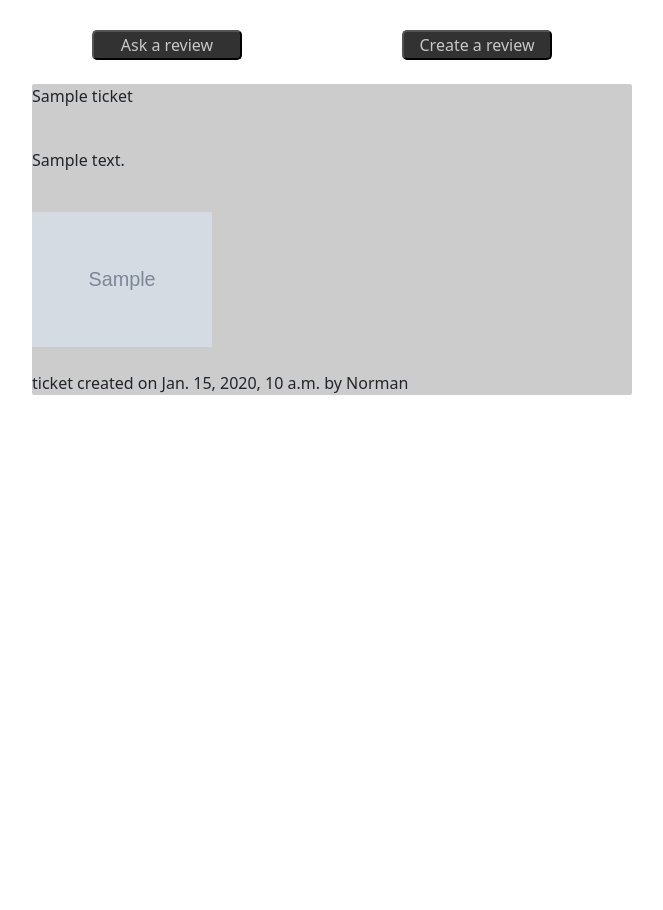
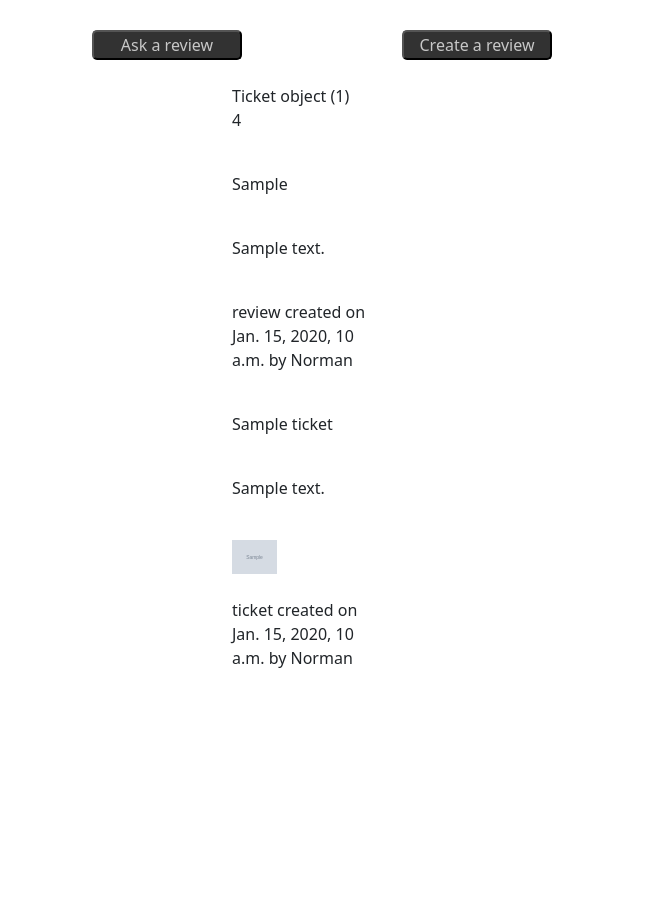
Before and after one commit to Kmenguete/OpenClassroom_project9, a Django app: template litreview/reviews/templates/reviews/home.html in a window 1280 px wide. Shown: the part 128-1038 px from the top of the page, without its empty margins (333-996 px from the left). Run offline with Django 4.2, Linux system fonts and the light colour scheme; the template is opened without the code that fills it: values that come from a table or form of the project are taken from there, others are empty; data comes from the database, SQL or seed files in the repository; tables that the repository leaves empty hold one stand-in row (values such as "Sample post"); grey boxes marked "Sample" are stand-in pictures.

Commit message:
my form doesn't work yet

```diff
--- a/litreview/reviews/templates/reviews/create_review.html
+++ b/litreview/reviews/templates/reviews/create_review.html
@@ -42,7 +42,7 @@
         </div>
     </form><br>
     <div class="mb-3">
-      <label for="exampleFormControlTextarea3" class="form-label">Description</label>
+      <label for="exampleFormControlTextarea3" class="form-label">Comment</label>
       <textarea class="form-control" id="exampleFormControlTextarea3" name="body" rows="3"></textarea>
     </div><br>
     <form action="{% url 'home' %}">
--- a/litreview/reviews/templates/reviews/home.html
+++ b/litreview/reviews/templates/reviews/home.html
@@ -11,8 +11,17 @@
     <button id="create_review" type="submit">Create a review</button>
     </form>
      </div><br>
+     {% for review in reviews %}
+        <div class="flux_item">
+            <form>{{ review.ticket }}</form>
+            <p>{{ review.rating }}</p><br>
+            <p>{{ review.headline }}</p><br>
+            <p>{{ review.body }}</p><br>
+            <p>review created on {{ review.time_created }} by {{ review.user }}</p>
+        </div><br>
+      {% endfor %}
      {% for ticket in tickets %}
-        <div id="flux_item">
+        <div class="flux_item">
         <p>{{ ticket.title }}</p><br>
         <p>{{ ticket.description }}</p><br>
          <div>
```
